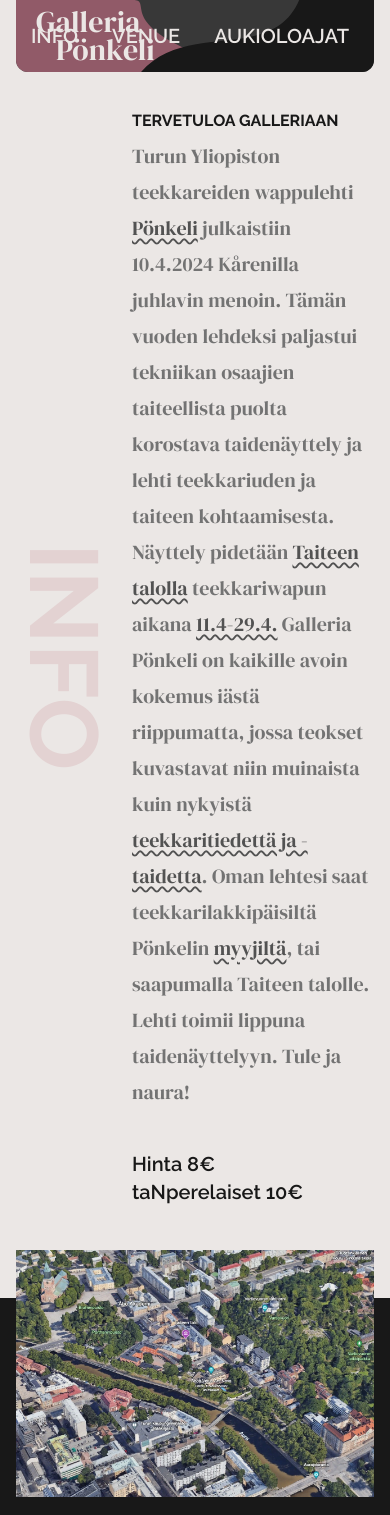
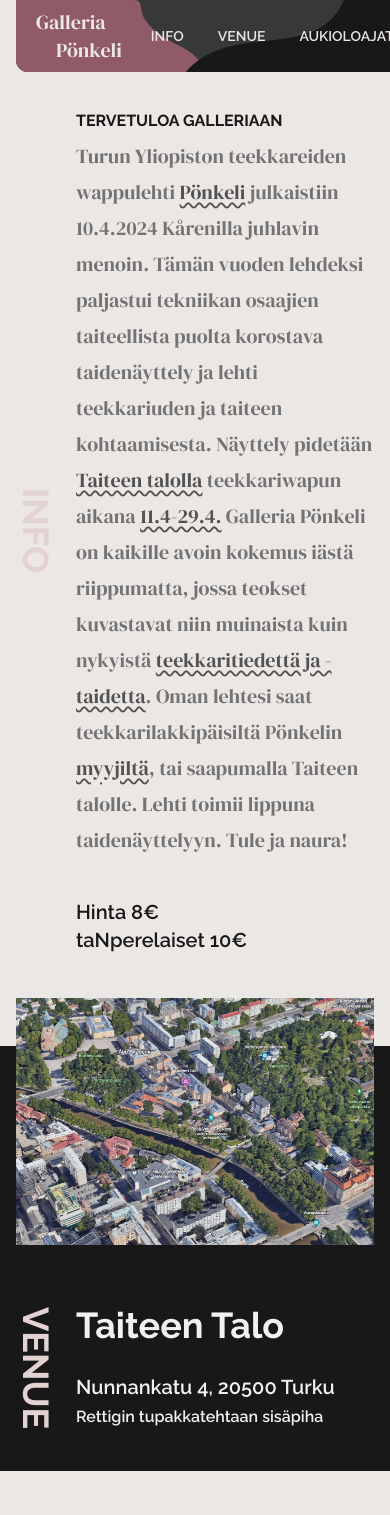
Before and after one commit to kolmeseiska/next-wappulehti, a Next.js app: page /galleria in a window 390 px wide. Shown: the top 1515 px of the page. Built offline with nearby package versions, Linux system fonts and the light colour scheme.

Commit message:
Mobile optimization for gallery page

```diff
--- a/src/app/galleria/page.tsx
+++ b/src/app/galleria/page.tsx
@@ -13,7 +13,7 @@ const Gallery = () => {
     <>
       <section id='info' className='my-5'>
         <div className='flex flex-row items-center gap-5'>
-          <h2 className='font-bold text-8xl orientation-upright text-neutral'>INFO</h2>
+          <h2 className='font-bold text-4xl sm:text-8xl orientation-upright text-neutral'>INFO</h2>
           <div className='py-4 '>
             <h3 className='font-bold uppercase pb-1'>Tervetuloa galleriaan</h3>
             <p className='font-display max-w-[65ch] text-xl text-neutral-500 highlight-text leading-9'>
@@ -35,7 +35,7 @@ const Gallery = () => {
             height={400}
             width={650}
           />
-          <h2 className='font-bold text-8xl orientation-upright text-neutral flex-0'>VENUE</h2>
+          <h2 className='font-bold text-4xl sm:text-8xl orientation-upright text-neutral flex-0'>VENUE</h2>
           <p className='text-xl font-semibold whitespace-nowrap flex-1 py-10'>
             <span className='text-4xl font-bold'>Taiteen Talo</span> <br /><br />
             Nunnankatu 4, 20500 Turku <br />
@@ -47,7 +47,7 @@ const Gallery = () => {
       </section>
       <section id='aukioloajat' className=' my-5'>
         <div className='flex flex-row items-center gap-5'>
-          <h2 className='font-bold text-8xl orientation-upright text-neutral'>AUKIOLOAJAT</h2>
+          <h2 className='font-bold text-4xl sm:text-8xl orientation-upright text-neutral'>AUKIOLOAJAT</h2>
           <div className='py-4'>
             <p className='text-xl mt-10 font-semibold'>
               Gallerian auki olemisen tunnistat avoimesta ovesta ja kutsuvasta kyltistä.<br />
--- a/src/gallery/Footer.tsx
+++ b/src/gallery/Footer.tsx
@@ -7,7 +7,9 @@ const Footer = () => {
   return (
     <footer className='footer p-10 '>
       <aside>
-        <Stamp className='fill-base-content' width='70' height='70' />
+        <Link href='/'>
+          <Stamp className='fill-base-content' width='70' height='70' />
+        </Link>
         <p>Wappulehti Pönkeli<br />Hauskuutta ja iloa myös vuonna 2024</p>
       </aside>
       <nav>
--- a/src/gallery/Header.tsx
+++ b/src/gallery/Header.tsx
@@ -6,9 +6,10 @@ const Header = () => {
     <div
       className={`navbar
       bg-base-300 text-base-100 rounded-b-xl mx-auto overflow-hidden z-10
+      min-w-fit
       gallery-header`}
     >
-      <div className='navbar-start z-10 text-3xl leading-7 mx-3 font-display'>
+      <div className='navbar-start z-10 text-xl sm:text-3xl leading-7 mx-3 font-display'>
         <div>
           <div>
             Galleria
@@ -19,9 +20,9 @@ const Header = () => {
         </div>
       </div>
       <div className='navbar-end z-10'>
-        <Link href='#info' className='btn btn-ghost text-xl'>Info</Link>
-        <Link href='#venue' className='btn btn-ghost text-xl'>Venue</Link>
-        <Link href='#aukioloajat' className='btn btn-ghost text-xl'>Aukioloajat</Link>
+        <Link href='#info' className='btn btn-ghost sm:text-xl'>Info</Link>
+        <Link href='#venue' className='btn btn-ghost sm:text-xl'>Venue</Link>
+        <Link href='#aukioloajat' className='btn btn-ghost sm:text-xl'>Aukioloajat</Link>
       </div>
     </div>
   )
```
